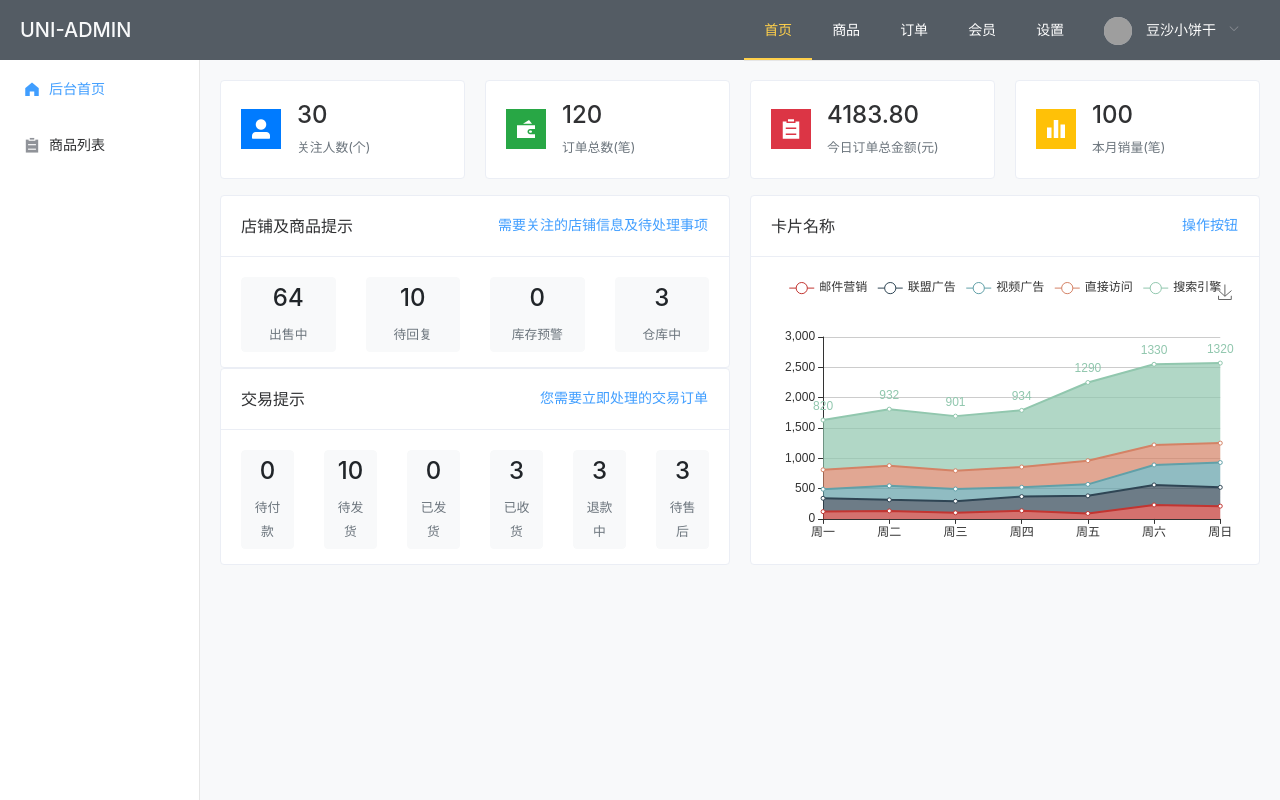
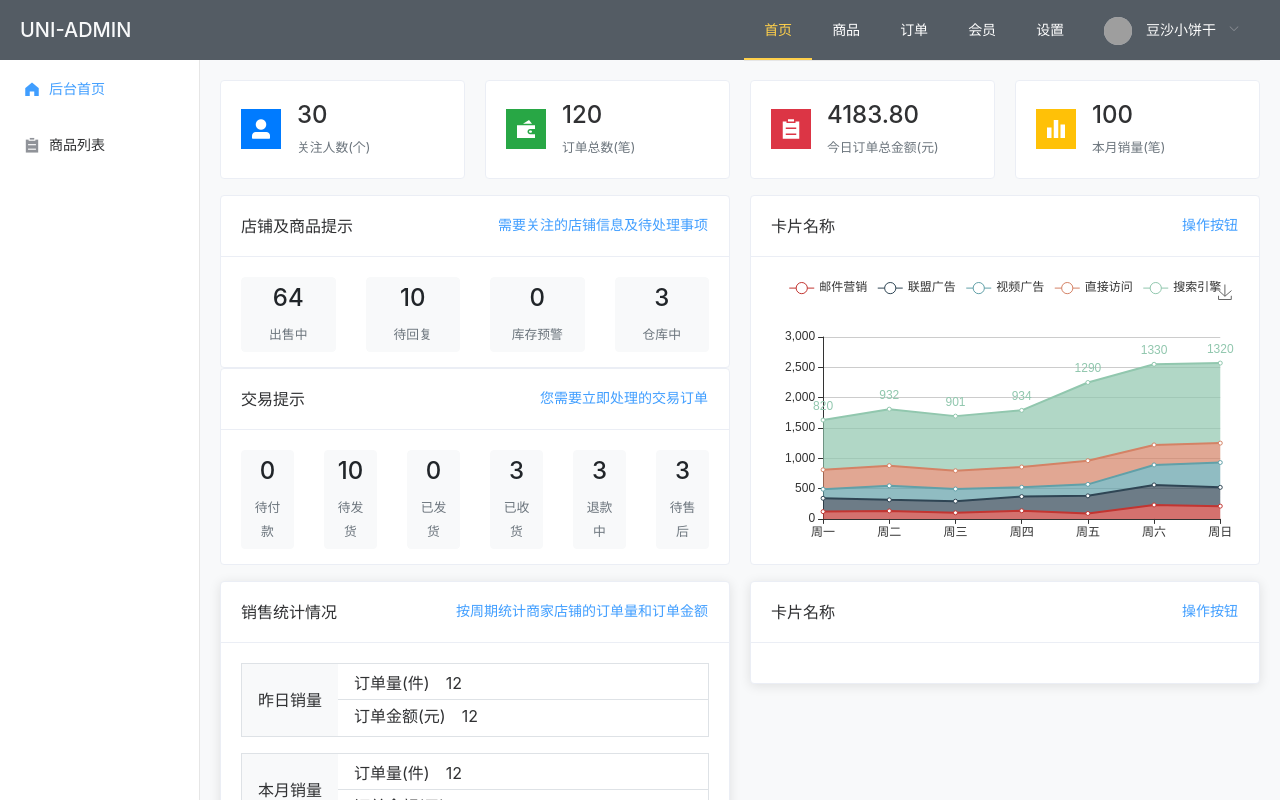
Before and after one commit to akangwu/vue-el-admin, a Vue app: page /#/index in a window 1280 px wide. Built offline with nearby package versions, Linux system fonts and the light colour scheme; grey boxes are pictures that could not be loaded.

Commit message:
26后台主面板界面UI构建(四)

```diff
--- a/src/views/index/index.vue
+++ b/src/views/index/index.vue
@@ -50,6 +50,50 @@
           </div>
           <!-- 为 ECharts 准备一个具备大小（宽高）的 DOM -->
           <div ref="myChart" style="width: 100%;height:270px;"></div>
+        </el-card>
+      </el-col>
+    </el-row>
+
+    <!--销售情况统计 ｜ 单品销售排名-->
+    <el-row :gutter="20" class="my-3">
+      <!--销售情况统计-->
+      <el-col :span="12">
+        <el-card class="box-card">
+          <div slot="header">
+            <span>销售统计情况</span>
+            <el-button style="float: right; padding: 3px 0" type="text">按周期统计商家店铺的订单量和订单金额</el-button>
+          </div>
+
+          <div class="media align-items-center border">
+            <span class=" py-4 px-3 bg-light">昨日销量</span>
+            <div class="media-body">
+              <div class="border-bottom pl-3 py-1"><span class="mr-3">订单量(件)</span>12</div>
+              <div class="pl-3 py-1"><span class="mr-3">订单金额(元)</span>12</div>
+            </div>
+
+          </div>
+
+
+
+          <div class="media align-items-center border mt-3">
+            <span class=" py-4 px-3 bg-light">本月销量</span>
+            <div class="media-body">
+              <div class="border-bottom pl-3 py-1"><span class="mr-3" >订单量(件)</span>12</div>
+              <div class="pl-3 py-1"><span class="mr-3">订单金额(元)</span>12</div>
+            </div>
+
+          </div>
+        </el-card>
+      </el-col>
+
+
+      <!--单品销售排名-->
+      <el-col :span="12">
+        <el-card class="box-card">
+          <div slot="header">
+            <span>卡片名称</span>
+            <el-button style="float: right; padding: 3px 0" type="text">操作按钮</el-button>
+          </div>
         </el-card>
       </el-col>
     </el-row>
@@ -107,8 +151,11 @@
     },
     methods: {
       drawLine () {
+        //可以通过$refs来获取DOM元素
         console.log(this.$refs.myChart)
+        //初始图表信息
         let myChart = echarts.init(this.$refs.myChart)
+        //设置图表数据
         myChart.setOption({
           legend: {
             data: ['邮件营销', '联盟广告', '视频广告', '直接访问', '搜索引擎']
--- a/src/views/layout.vue
+++ b/src/views/layout.vue
@@ -44,7 +44,7 @@
           </el-menu>
         </el-aside>
         <!--主布局-->
-        <el-main class="bg-light">
+        <el-main class="bg-light" style="padding-bottom: 60px">
           <!--面包屑导航-->
           <div v-if="bran.length>0 " class="border-bottom mb-3 bg-white" style="padding: 20px; margin:-20px;">
             <el-breadcrumb separator-class="el-icon-arrow-right">
```
